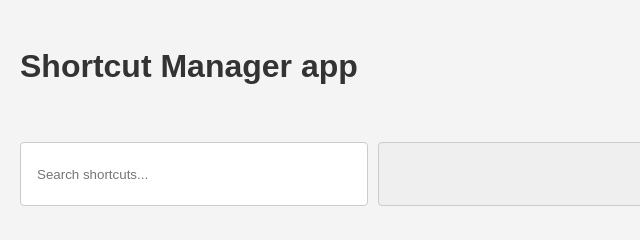
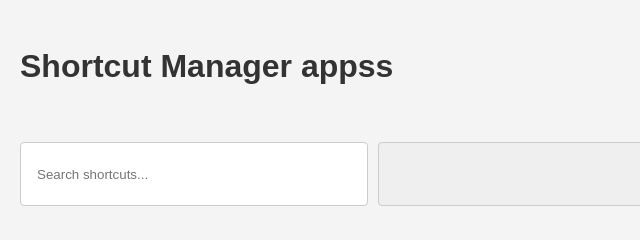
Before and after one commit to jayakrishnan94/Shortcut-Manager, a website with bundled scripts: page index.html in a window 1280 px wide. Shown: the full height of the page, 0-640 px from the left. Built offline with nearby package versions, Linux system fonts and the light colour scheme; no server answers.

Commit message:
Update index.html

```diff
--- a/index.html
+++ b/index.html
@@ -8,7 +8,7 @@
     </head>
     <body>
         <header>
-            <h1>Shortcut Manager app</h1>
+            <h1>Shortcut Manager appss</h1>
             <button id="darkModeToggle">Toggle Dark Modes</button>
         </header>
         <main>
```
